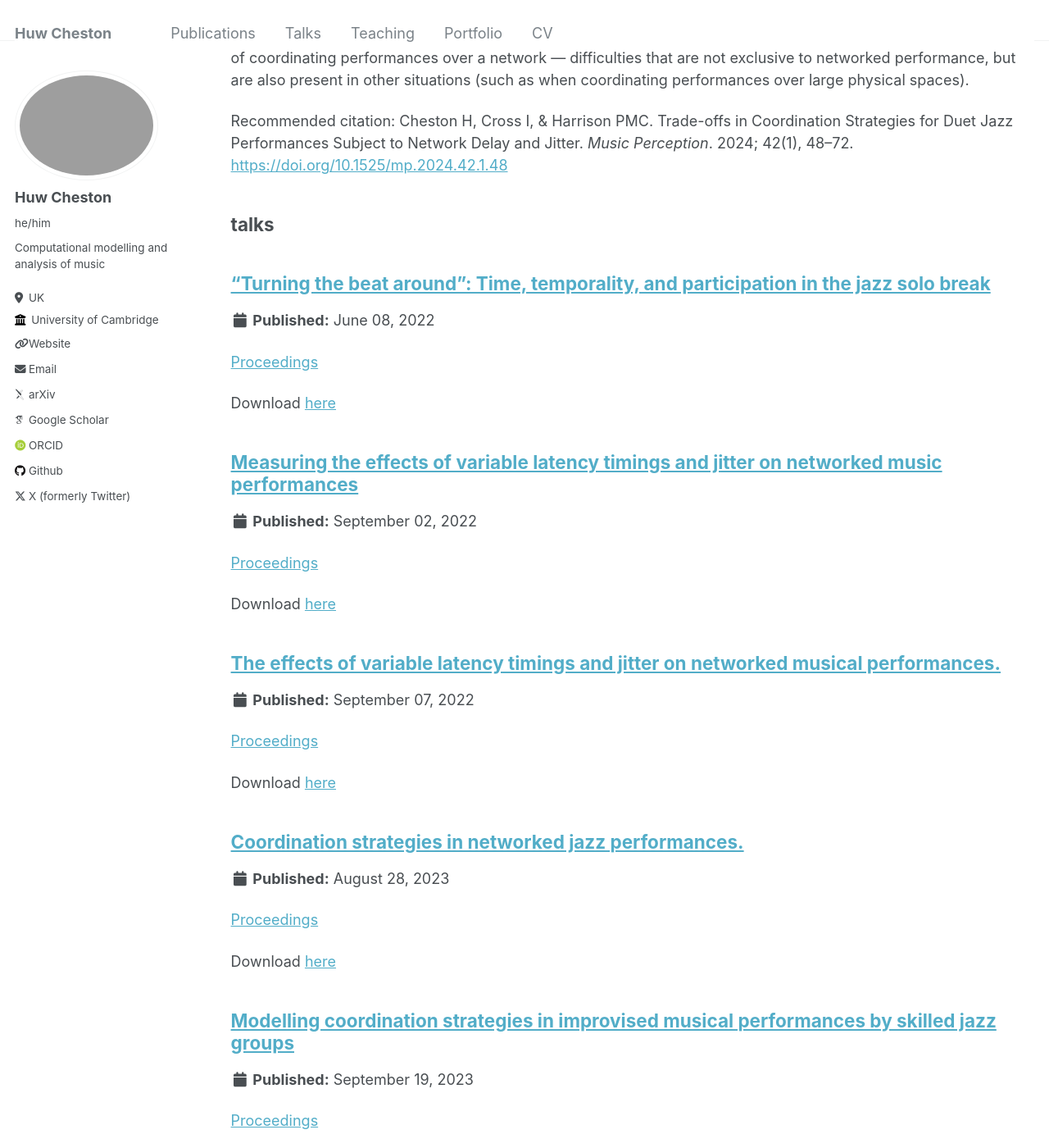
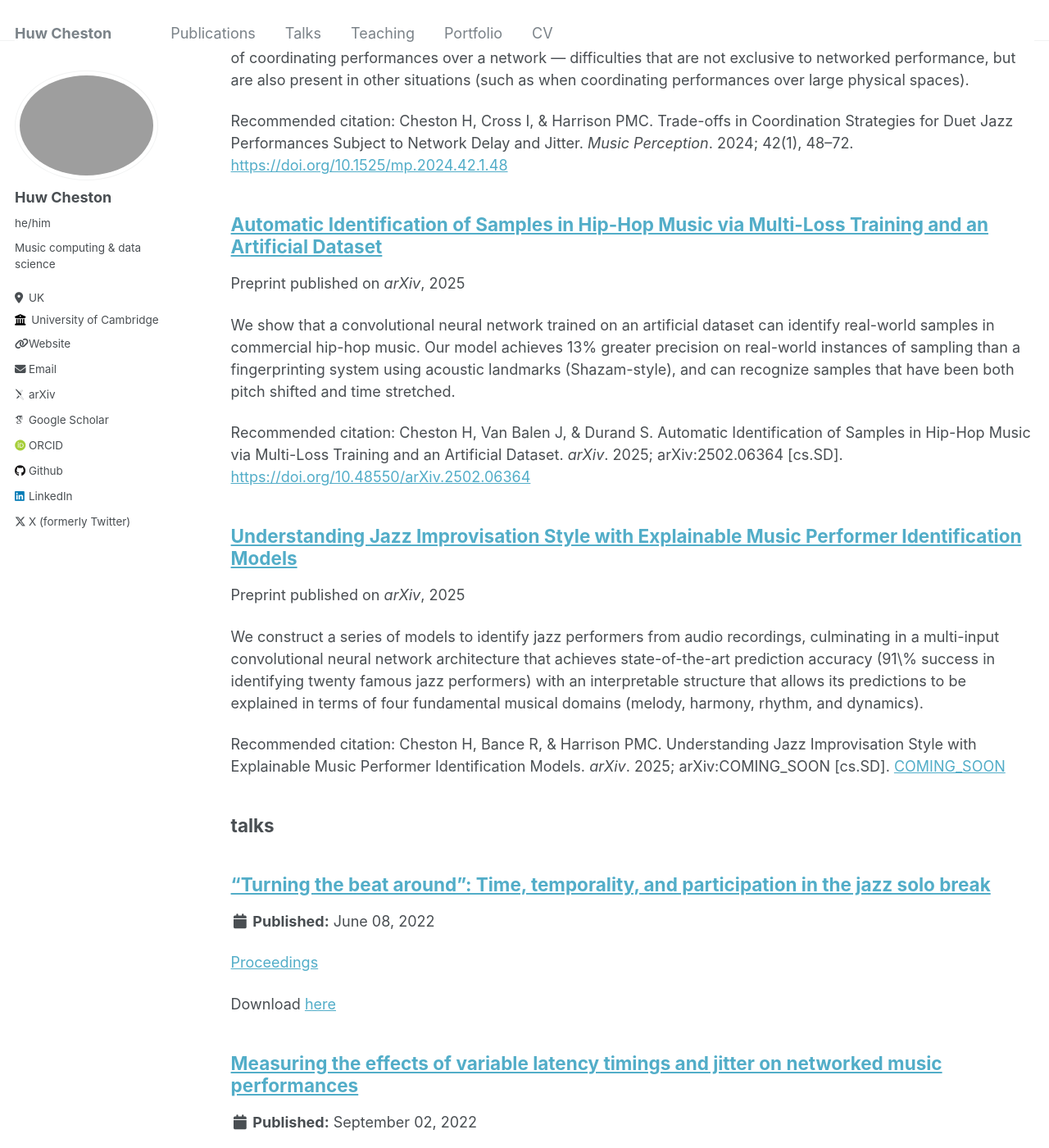
Before and after one commit to HuwCheston/huwcheston.github.io, a Jekyll site: the page built from _pages/sitemap.md, in a window 1280 px wide and 1400 px high, scrolled down 4437 px. Shown: the whole window at 82% size. Built offline with Jekyll 4.4.1, drawn with Linux system fonts in a browser that asks for light colours; some web fonts are replaced; some of the changed text lies outside the part shown.

Commit message:
Updated publications

```diff
--- a/_config.yml
+++ b/_config.yml
@@ -24,14 +24,14 @@ author:
   avatar           : "profile.png"
   name             : "Huw Cheston"
   pronouns         : "he/him"
-  bio              : "Computational modelling and analysis of music"
+  bio              : "Music computing & data science"
   location         : "UK"
   employer         : "University of Cambridge"
   uri              : "https://cms.mus.cam.ac.uk/phd-students"
   email            : "hwc31@cam.ac.uk"
 
   # Academic websites
-  arxiv            : "https://osf.io/ycvug/"
+  arxiv            : "https://arxiv.org/search/cs?searchtype=author&query=Cheston,+H"
   googlescholar    : "https://scholar.google.com/citations?user=byas-BIAAAAJ&hl=en"
   impactstory      : # URL
   orcid            : "https://orcid.org/0000-0001-7891-5532"
@@ -56,7 +56,7 @@ author:
   keybase          : # Username
   instagram        : # Username
   lastfm           : # Username
-  linkedin         : # Username
+  linkedin         : "huwcheston/"
   mastodon         : # URL
   medium           : # URL
   pinterest        : # Username
--- a/_publications/2024-01-31-rhythmic-prediction-paper.md
+++ b/_publications/2024-01-31-rhythmic-prediction-paper.md
@@ -2,17 +2,18 @@
 title: "Rhythmic Qualities of Jazz Improvisation Predict Performer Identity and Style in Source-Separated Audio Recordings."
 collection: publications
 preprint: false
-excerpt: 'We demonstrate that a supervised learning model trained solely on rhythmic features extracted from 300 source-separated audio recordings of jazz pianists was capable of identifying the performer in 52% of cases, over five times better than chance.'
+excerpt: 'We demonstrate that a supervised learning model trained solely on rhythmic features extracted from 300 source-separated audio recordings of jazz pianists was capable of identifying the performer in 59% of cases, over five times better than chance.'
 date: 2024-01-31
 venue: 'Royal Society Open Science'
-paperurl: 'https://doi.org/10.31234/osf.io/txy2f'
+paperurl: 'https://doi.org/10.1098/rsos.240920'
 imgurl: '/images/pianist-prediction_img.png'
-citation: 'Cheston, H., Schlichting, J. S., Cross, I., & Harrison, P. M. C. Rhythmic Qualities of Jazz Improvisation Predict Performer Identity and Style in Source-Separated Audio Recordings. <i>Royal Society Open Science</i>. 2024 (accepted, subject to minor revisions)'
+citation: 'Cheston, H., Schlichting, J. L., Cross, I., & Harrison, P. M. C. (2024). Rhythmic Qualities of Jazz Improvisation Predict Performer Identity and Style in Source-Separated Audio Recordings. <i>Royal Society Open Science</i>, 11(11). https://doi.org/10.1098/rsos.240920'
 ---
 
 <img src='/images/pianist-prediction_img.png'>
 
-[![Preprint](http://img.shields.io/badge/Preprint-DOI:_10.31234/osf.io/txy2f-blue)](https://doi.org/10.31234/osf.io/txy2f) <br>
-[![Code](http://img.shields.io/badge/Code-available_on_GitHub-purple)](https://github.com/HuwCheston/Cambridge-Jazz-Trio-Database) [![Documentation](http://img.shields.io/badge/Documentation-available_on_GitHub-purple)](https://huwcheston.github.io/Cambridge-Jazz-Trio-Database/)
+[![Paper](http://img.shields.io/badge/Paper-DOI:_10.1098/rsos.240920-blue)](https://doi.org/10.1098/rsos.240920) <br>
+[![Code](http://img.shields.io/badge/Code-available_on_GitHub-purple)](https://github.com/HuwCheston/Jazz-Trio-Database) [![Documentation](http://img.shields.io/badge/Documentation-available_on_GitHub-purple)](https://huwcheston.github.io/Jazz-Trio-Database/)
 
-Great musicians have a unique style and, with training, humans can learn to distinguish between these styles. Designing a computational model that can accomplish this task is a challenge in music information retrieval research, as it may require us to think about the areas in which two performers are likely to differ. One possibility is that musicians may vary in terms of their use of rhythm – which, unlike harmony, melody, or timbre, has relevance to any instrument. We demonstrate that a supervised learning  model trained solely on rhythmic features extracted from 300 recordings of ten jazz pianists correctly identified the performer in 59% of cases, six times better than chance. The most important features related to a performer’s “feel” (ensemble synchronization), “complexity” (information density), and “swing” (characteristic subdivision of the musical pulse). Further analysis revealed two clusters of performers, with those in the same cluster demonstrating similar rhythmic traits. Our findings highlight the possibility that artificial intelligence can perform performer identification tasks normally reserved for experts. Links to each recording and the corresponding predictions are available [on an interactive map](https://huwcheston.github.io/Jazz-Trio-Database/_static/prediction-app.html) to support future work in stylometry.
+
+Great musicians have a unique style and, with training, humans can learn to distinguish between these styles. What differences between performers enable us to make such judgements? We investigate this question by building a machine learning model that predicts performer identity from data extracted automatically from an audio recording. Such a model could be trained on all kinds of musical features, but here we focus specifically on rhythm, which (unlike harmony, melody and timbre) is relevant for any musical instrument. We demonstrate that a supervised learning model trained solely on rhythmic features extracted from 300 recordings of 10 jazz pianists correctly identified the performer in 59% of cases, six times better than chance. The most important features related to a performer’s ‘feel’ (ensemble synchronization) and ‘complexity’ (information density). Further analysis revealed two clusters of performers, with those in the same cluster sharing similar rhythmic traits, and that the rhythmic style of each musician changed relatively little over the duration of their career. Our findings highlight the possibility that artificial intelligence can perform performer identification tasks normally reserved for experts. Links to each recording and the corresponding predictions are available [on an interactive map](https://huwcheston.github.io/Jazz-Trio-Database/_static/prediction-app.html) to support future work in stylometry.
--- /dev/null
+++ b/_publications/2025-02-10-sample-id-spotify-paper.md
@@ -0,0 +1,20 @@
+---
+title: "Automatic Identification of Samples in Hip-Hop Music via Multi-Loss Training and an Artificial Dataset"
+collection: publications
+preprint: true
+excerpt: 'We show that a convolutional neural network trained on an artificial dataset can identify real-world samples in commercial hip-hop music. Our model achieves 13% greater precision on real-world instances of sampling than a fingerprinting system using acoustic landmarks (Shazam-style), and can recognize samples that have been both pitch shifted and time stretched.'
+date: 2025-12-02
+venue: 'arXiv'
+paperurl: 'https://doi.org/10.48550/arXiv.2502.06364'
+imgurl: '/images/sample_tsne_img.png'
+citation: 'Cheston H, Van Balen J, & Durand S. Automatic Identification of Samples in Hip-Hop Music via Multi-Loss Training and an Artificial Dataset. <i>arXiv</i>. 2025; arXiv:2502.06364 [cs.SD].'
+---
+
+<img src='/images/sample_tsne_img.png'>
+
+ [![Paper](http://img.shields.io/badge/Paper-DOI:_10.48550/arXiv.2502.06364-blue)](https://doi.org/10.48550/arXiv.2502.06364)
+ [![Code](http://img.shields.io/badge/Code-Coming_Soon-red)](https://doi.org/10.48550/arXiv.2502.06364)
+
+Sampling, the practice of reusing recorded music or sounds from another source in a new work, is common in popular music genres like hip-hop and rap. Numerous services have emerged that allow users to identify connections between samples and the songs that incorporate them, with the goal of enhancing music discovery. Designing a system that can perform the same task automatically is challenging, as samples are commonly altered with audio effects like pitch- and time-stretching and may only be seconds long. Progress on this task has been minimal and is further blocked by the limited availability of training data. Here, we show that a convolutional neural network trained on an artificial dataset can identify real-world samples in commercial hip-hop music. We extract vocal, harmonic, and percussive elements from several databases of non-commercial music recordings using audio source separation, and train the model to fingerprint a subset of these elements in transformed versions of the original audio. We optimize the model using a joint classification and metric learning loss and show that it achieves 13% greater precision on real-world instances of sampling than a fingerprinting system using acoustic landmarks, and that it can recognize samples that have been both pitch shifted and time stretched. We also show that, for half of the commercial music recordings we tested, our model is capable of locating the position of a sample to within five seconds.
+
+**Work completed as an intern at [Spotify Research (Audio Intelligence)](https://research.atspotify.com/audio-intelligence/)**
--- /dev/null
+++ b/_publications/2025-02-12-ai-explainability-paper.md
@@ -0,0 +1,19 @@
+---
+title: "Understanding Jazz Improvisation Style with Explainable Music Performer Identification Models"
+collection: publications
+preprint: true
+excerpt: 'We construct a series of models to identify jazz performers from audio recordings, culminating in a multi-input convolutional neural network architecture that achieves state-of-the-art prediction accuracy (91\% success in identifying twenty famous jazz performers) with an interpretable structure that allows its predictions to be explained in terms of four fundamental musical domains (melody, harmony, rhythm, and dynamics).'
+date: 2025-12-02
+venue: 'arXiv'
+paperurl: 'COMING_SOON'
+imgurl: '/images/explainable_jazz_img.png'
+citation: 'Cheston H, Bance R, & Harrison PMC. Understanding Jazz Improvisation Style with Explainable Music Performer Identification Models. <i>arXiv</i>. 2025; arXiv:COMING_SOON [cs.SD].'
+---
+
+<img src='/images/explainable_jazz_img.png'>
+
+ [![Paper](http://img.shields.io/badge/Paper-coming_soon-blue)]()
+ [![Code](http://img.shields.io/badge/Code-Available_on_GitHub-purple)](http://github.com/huwcheston/deep-pianist-identification)
+ [![App](http://img.shields.io/badge/WebApp-Available_on_GitHub_Pages-purple)](https://huwcheston.github.io/ImprovID-app/index.html)
+
+Musical performances are complex phenomena. In the jazz genre, for instance, performers manipulate the harmony, melody, and rhythm of an underlying composition through improvisation. Understanding which elements of a jazz performance best reflect the style of a particular performer can be difficult, however, and may act as a barrier to learning and appreciating this music. Here we use machine learning to address this issue: specifically, we construct machine-learning models that learn to identify particular performers from their recordings, and then we interrogate their decision-making processes post hoc. We construct a series of such models, culminating in a multi-input convolutional neural network architecture that achieves state-of-the-art prediction accuracy (91\% success in identifying twenty famous jazz performers) with an interpretable structure that allows its predictions to be explained in terms of four fundamental musical domains (melody, harmony, rhythm, and dynamics). Our analysis of these models highlights the relative importances of each domain in distinguishing jazz pianists and uncovers a variety of melodic and harmonic patterns associated with each performer. We discuss implications for musicology and pedagogy unlocked by this work and by an accompanying web application, which we make accessible at [https://huwcheston.github.io/ImprovID-app/index.html](https://huwcheston.github.io/ImprovID-app/index.html).
```
Also changed, not shown: images/explainable_jazz_img.png (added), images/sample_tsne_img.png (added).
